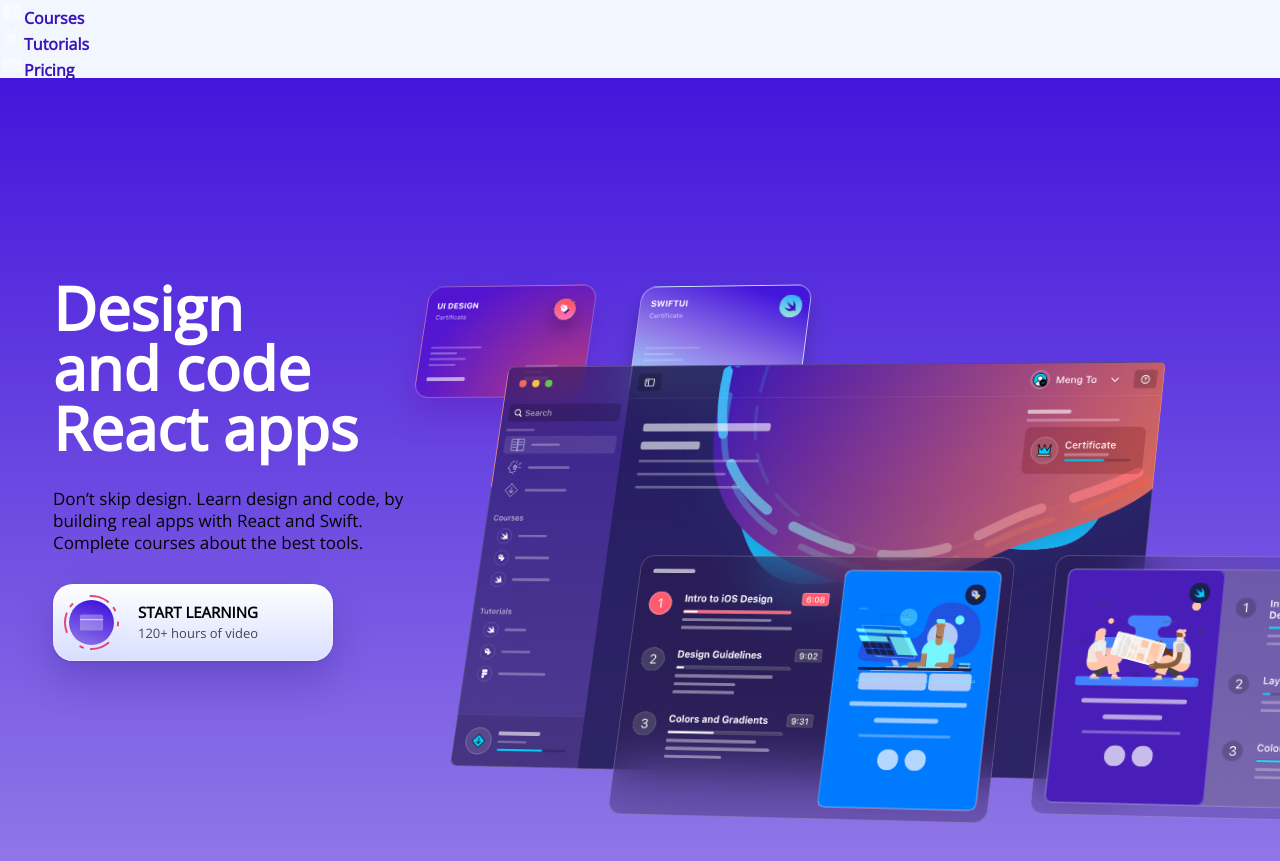
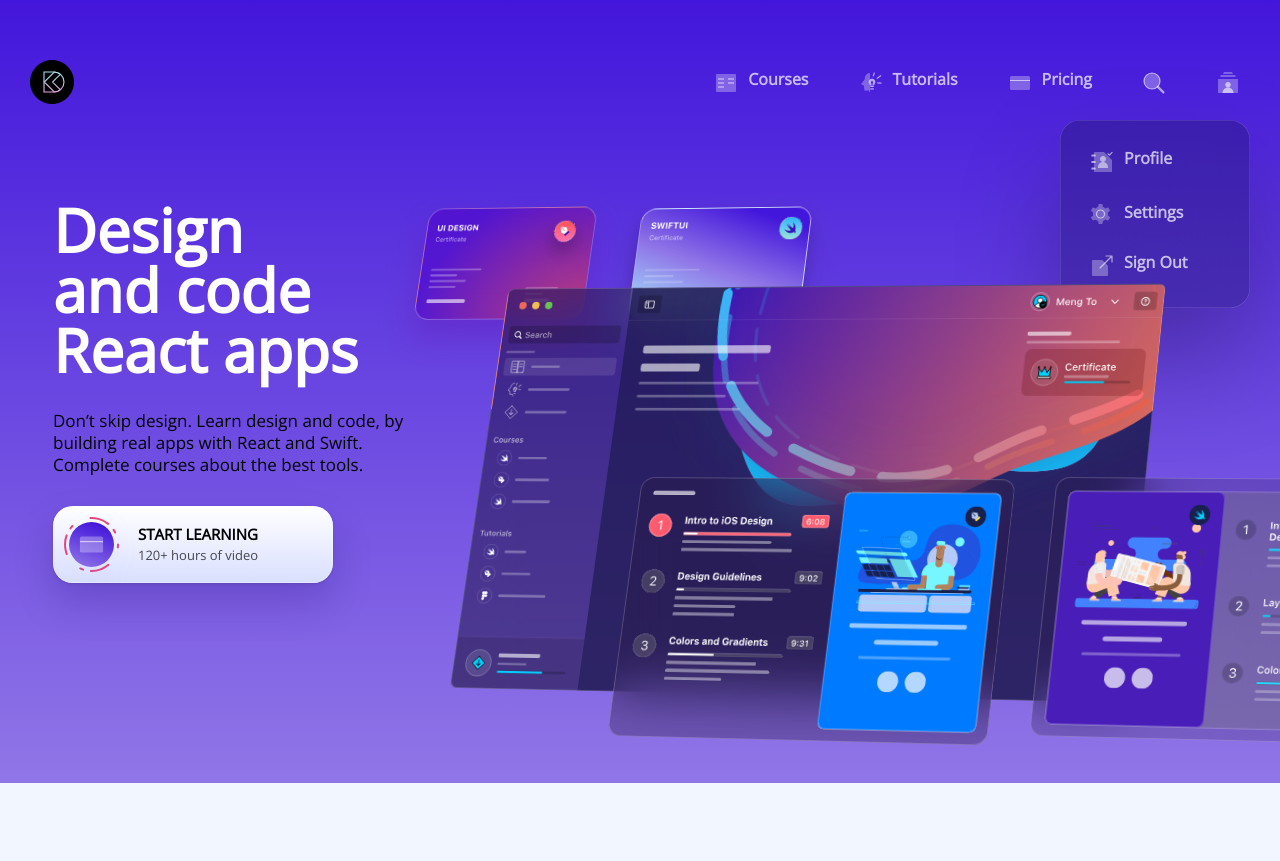
Before and after one commit to MarcAnt/designcodeweb, a Gatsby site: page / in a window 1280 px wide. After the commit the page ends 800 px from the top, so only its background shows below. Built offline with nearby package versions, Linux system fonts and the light colour scheme; Gatsby itself is replaced by a stand-in of ours.

Commit message:
Mas cambios

```diff
--- /dev/null
+++ b/src/components/buttons/MenuButtons.js
@@ -0,0 +1,37 @@
+import React from 'react'
+import styled from 'styled-components'
+import { Link } from 'gatsby';
+
+const MenuButtons = (props) => {
+
+    const {item} = props;
+    return (
+        <Link to={item.link} >
+
+            <MenuItem title={item.title}>
+                <img src={item.icon} alt={item.title} />
+                {item.title}
+            </MenuItem>
+
+        </Link>
+    )
+}
+
+const MenuItem = styled.div`
+
+    color: rgba(255, 255, 255, 0.7);
+    display: grid;
+    grid-template-columns: 24px auto;
+    gap: ${props => (props.title ? "10px" : "0px")};
+    alig-items: center;
+    padding:10px;
+    transition: 1s ease-out;
+
+    :hover {
+        background: rgba(255, 255, 255, 0.1);
+        box-shadow: 0px 10px 20px rgba(0, 0, 0, 0.1),
+          inset 0px 0px 0px 0.5px rgba(255, 255, 255, 0.2);
+        border-radius: 10px;
+      }
+`;
+export default MenuButtons
--- a/src/components/layout/Header.js
+++ b/src/components/layout/Header.js
@@ -1,37 +1,47 @@
 import { Link } from 'gatsby';
 import React from 'react'
-
-const menuData = [
-
-    {
-        title: "Courses",
-        icon: "images/icons/courses.svg",
-        link: "/courses"
-    },
-    {
-        title: "Tutorials",
-        icon: "images/icons/tutorials.svg",
-        link: "/tutorials"
-    },
-    {
-        title: "Pricing",
-        icon: "images/icons/pricing.svg",
-        link: "/pricing"
-    }
-];
+import styled from 'styled-components';
+import {menuData} from '../../data/menuData.js';
+import MenuButtons from '../buttons/MenuButtons'
+import MenuTooltip from '../tooltips/MenuTooltip.js';
 
 export default function Header() {
     return(
-        <>
-            {menuData.map((item, index) => (
-                <Link to={item.link} key={index}>
-                    <p>
-                        <img src={item.icon} alt={item.title} />
-                        {item.title}
-                    </p>
-                </Link>
+        <Wrapper>
 
-            ))}
-        </>
+            <Link to="/">
+                 <img src="images/logos/logo.svg" alt="Logo"/>
+
+            </Link>
+
+            <MenuWrapper count={menuData.length}>
+
+                {menuData.map((item, index) => (
+
+                  <MenuButtons item={item} key={index} />
+
+                ))}
+
+            </MenuWrapper>
+
+            <MenuTooltip />
+        </ Wrapper>
     );
 }
+
+const Wrapper = styled.div`
+    position: absolute;
+    top: 60px;
+    display: grid;
+    grid-template-columns: 44px auto;
+    width: 100%;
+    justify-content: space-between;
+    align-items: center;
+    padding: 0 30px;
+`;
+const MenuWrapper = styled.div`
+
+    display: grid;
+    gap: 30px;
+    grid-template-columns: repeat(${props => props.count },auto);
+`;
--- /dev/null
+++ b/src/components/tooltips/MenuTooltip.js
@@ -0,0 +1,39 @@
+import React, { useState } from 'react'
+import styled from 'styled-components'
+import {tooltipData} from '../../data/menuData';
+import MenuButtons from '../buttons/MenuButtons';
+
+
+const MenuTooltip = () => {
+
+    const [isOpen, setIsOpen] = useState(false)
+   return (
+        <Wrapper isOpen={isOpen} onClick={ () => setIsOpen(!isOpen) }>
+            {tooltipData.map( (item, index) => ( <MenuButtons item={item} key={index} /> )  ) }
+        </Wrapper>
+   );
+}
+
+
+
+const Wrapper = styled.div`
+  position: absolute;
+  top: 60px;
+  right: 30px;
+  background: rgba(15, 14, 71, 0.3);
+  box-shadow: 0px 50px 100px rgba(0, 0, 0, 0.25),
+    inset 0px 0px 0px 0.5px rgba(255, 255, 255, 0.2);
+  backdrop-filter: blur(40px);
+  border-radius: 20px;
+  padding: 20px;
+
+  opacity: ${props => (props.isOpen ? 1 : 0.5)}
+  z-index: 100;
+  display: grid;
+  gap: 10px;
+  grid-template-columns: 150px;
+`
+
+
+
+export default MenuTooltip
--- /dev/null
+++ b/src/data/menuData.js
@@ -0,0 +1,49 @@
+ export const menuData = [
+
+    {
+        title: "Courses",
+        icon: "images/icons/courses.svg",
+        link: "/courses"
+    },
+    {
+        title: "Tutorials",
+        icon: "images/icons/tutorials.svg",
+        link: "/tutorials"
+    },
+    {
+        title: "Pricing",
+        icon: "images/icons/pricing.svg",
+        link: "/pricing"
+    },
+    {
+        title: "",
+        icon: "images/icons/search.svg",
+        link: "/search"
+    },
+    {
+        title: "",
+        icon: "images/icons/account.svg",
+        link: "/account"
+    }
+];
+
+
+export const tooltipData = [
+
+    {
+        title: "Profile",
+        icon: "images/icons/profile.svg",
+        link: "/profile"
+    },
+    {
+        title: "Settings",
+        icon: "images/icons/settings.svg",
+        link: "/settings"
+    },
+    {
+        title: "Sign Out",
+        icon: "images/icons/signout.svg",
+        link: "/logout"
+    }
+
+];
```
